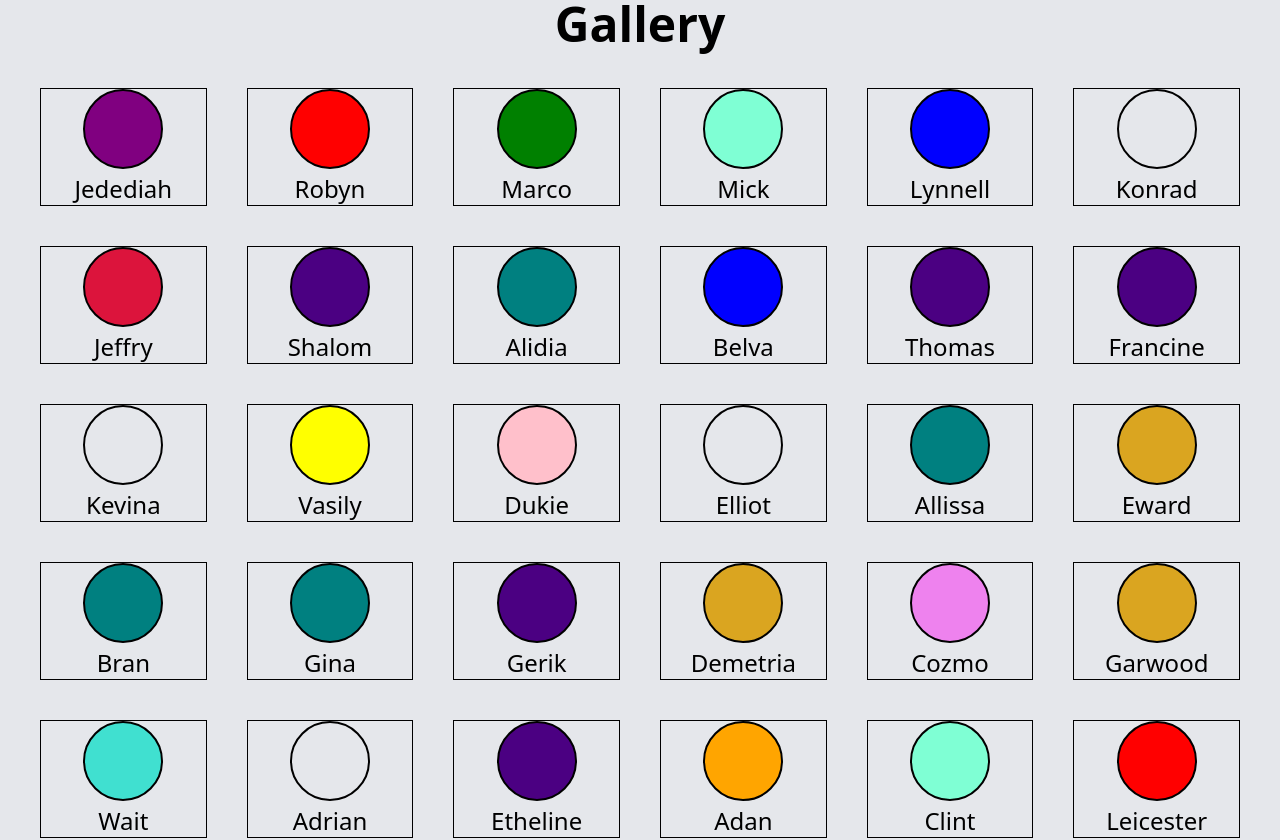
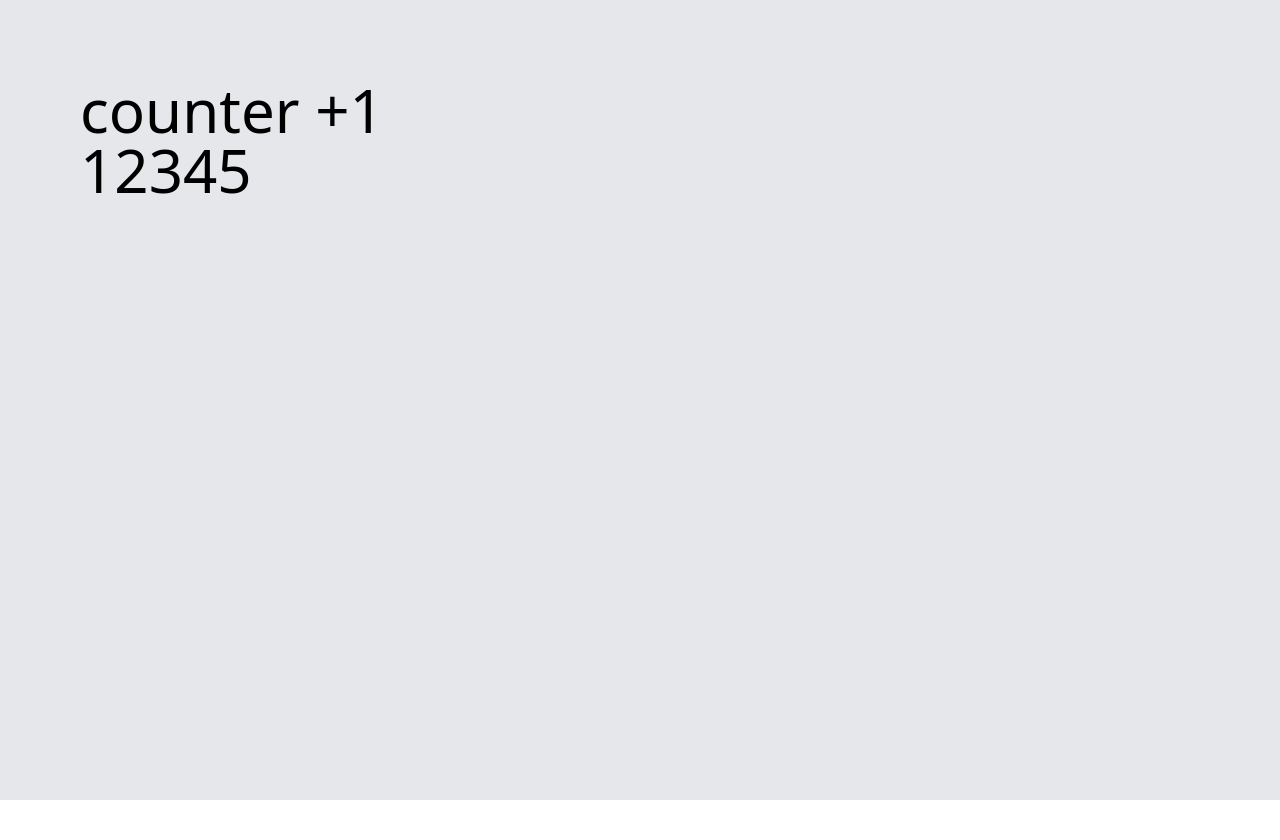
Before and after one commit to GurbanmyradowSerdar/react-lesson, a React (Create React App) app: page / in a window 1280 px wide. Shown: the top 840 px of the page. After the commit the page ends 800 px from the top, so only its background shows below. Built offline with nearby package versions, Linux system fonts and the light colour scheme.

Commit message:
4 course done

```diff
--- a/src/App.jsx
+++ b/src/App.jsx
@@ -1,85 +1,13 @@
-import CustomComponent from "./components/3/CustomComponent";
-import Gallery from "./components/3/Gallery";
+import ReactComponent from "./components/4";
+import StateComponent from "./components/4/StateComponent";
 
 const App = () => {
   return (
     <div className="min-h-screen bg-gray-200">
-      {/* <CustomComponent text={"text"} /> */}
-      <Gallery />
+      {/* <ReactComponent /> */}
+      <StateComponent />
     </div>
   );
 };
 
 export default App;
-
-// {
-//   // ! 1 course
-//   <div className="min-h-screen flex flex-col text-7xl">
-//       <Header title="hello its props" />
-//       <Main>
-//         <div className="text-sky-600 italic">
-//           hello im inside the main component
-//         </div>
-//       </Main>
-//       <Footer />
-//     </div>
-// }
-
-// ! course 2
-// {
-//   import { useState } from "react";
-// import PrimaryButton from "./components/2/buttons/PrimaryButton";
-// import { AiFillAndroid } from "react-icons/ai";
-// import PrimaryCard from "./components/2/cards/index";
-
-// const products = [
-//   { title: "Cabbage", id: 1 },
-//   { title: "Garlic", id: 2 },
-//   { title: "Apple", id: 3 },
-// ];
-
-// const App = () => {
-//   const [isLoaded, setIsLoaded] = useState(false);
-
-//   function handleClick(e) {
-//     alert(e.target);
-//   }
-
-//   return (
-//     <div className="min-h-screen bg-gray-200 flex justify-center items-center flex-col gap-20">
-//       {isLoaded ? (
-//         <PrimaryButton className={"text-white"}>
-//           <div className="flex justify-between items-center gap-3">
-//             <p>Android</p>
-//             <AiFillAndroid size={50} />
-//           </div>
-//         </PrimaryButton>
-//       ) : (
-//         <p>Loading ... :)</p>
-//       )}
-
-//       <button onClick={() => setIsLoaded(!isLoaded)}>change state</button>
-//       <div>
-//         <ul>
-//           {products.map((item, i) => (
-//             <PrimaryCard id={item.id} title={item.title} key={i} />
-//           ))}
-//         </ul>
-//       </div>
-
-//       <div>
-//         <button
-//           // onClick={(e) => {
-//           //   alert(e.target);
-//           // }}
-//           onClick={handleClick}
-//         >
-//           alert this message
-//         </button>
-//       </div>
-//     </div>
-//   );
-// };
-
-// export default App;
-// }
--- /dev/null
+++ b/src/components/4/ButtonComponent.jsx
@@ -0,0 +1,32 @@
+import { useState } from "react";
+
+export default function ButtonComponent() {
+  const [greeting, setGreeting] = useState(staticFunc);
+  const [someObj, setSomeObj] = useState({
+    hello: "hi",
+    name: "meylis",
+    age: 20,
+  });
+
+  function staticFunc() {
+    return [1, 2, 3, 4, 5];
+  }
+
+  function handleGreeting() {
+    setGreeting(greeting + 3);
+    console.log(greeting + 3);
+
+    setSomeObj({
+      age: 20,
+      hello: "hi",
+      name: "John",
+    });
+  }
+
+  return (
+    <>
+      <button onClick={handleGreeting}>counter +1</button>
+      <h1>{greeting}</h1>
+    </>
+  );
+}
--- /dev/null
+++ b/src/components/4/StateComponent.jsx
@@ -0,0 +1,10 @@
+import ButtonComponent from "./ButtonComponent";
+
+export default function StateComponent() {
+  console.log("is rerendered");
+  return (
+    <div className="p-20 text-6xl">
+      <ButtonComponent />
+    </div>
+  );
+}
--- /dev/null
+++ b/src/components/4/index.jsx
@@ -0,0 +1,26 @@
+const person = {
+  name: "Gregorio Y. Zara",
+  theme: {
+    backgroundColor: "black",
+    color: "pink",
+  },
+};
+
+export default function ReactComponent() {
+  const { name, theme } = person;
+  return (
+    <div style={theme}>
+      <h1>{name}'s Todos</h1>
+      <img
+        className="avatar"
+        src="https://i.imgur.com/7vQD0fPs.jpg"
+        alt="Gregorio Y. Zara"
+      />
+      <ul>
+        <li>Improve the videophone</li>
+        <li>Prepare aeronautics lectures</li>
+        <li>Work on the alcohol-fuelled engine</li>
+      </ul>
+    </div>
+  );
+}
```
Also changed, not shown: courses-app.txt (added).
